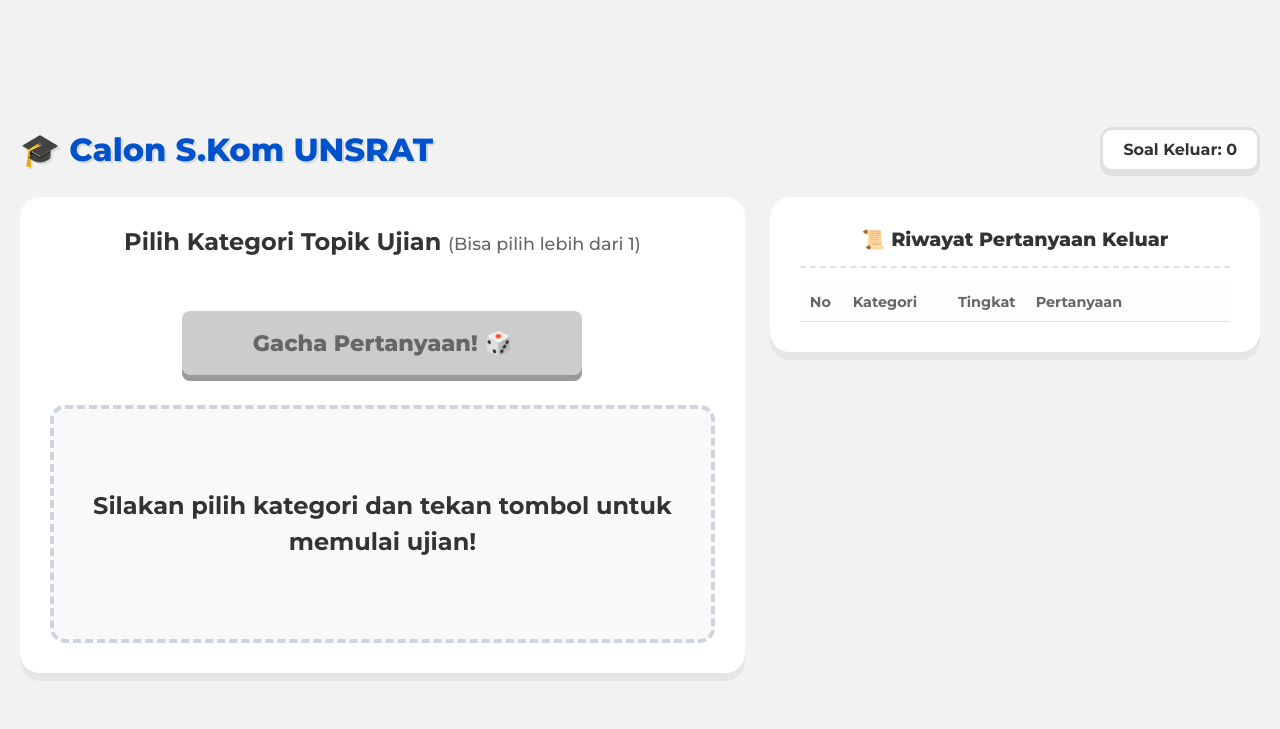
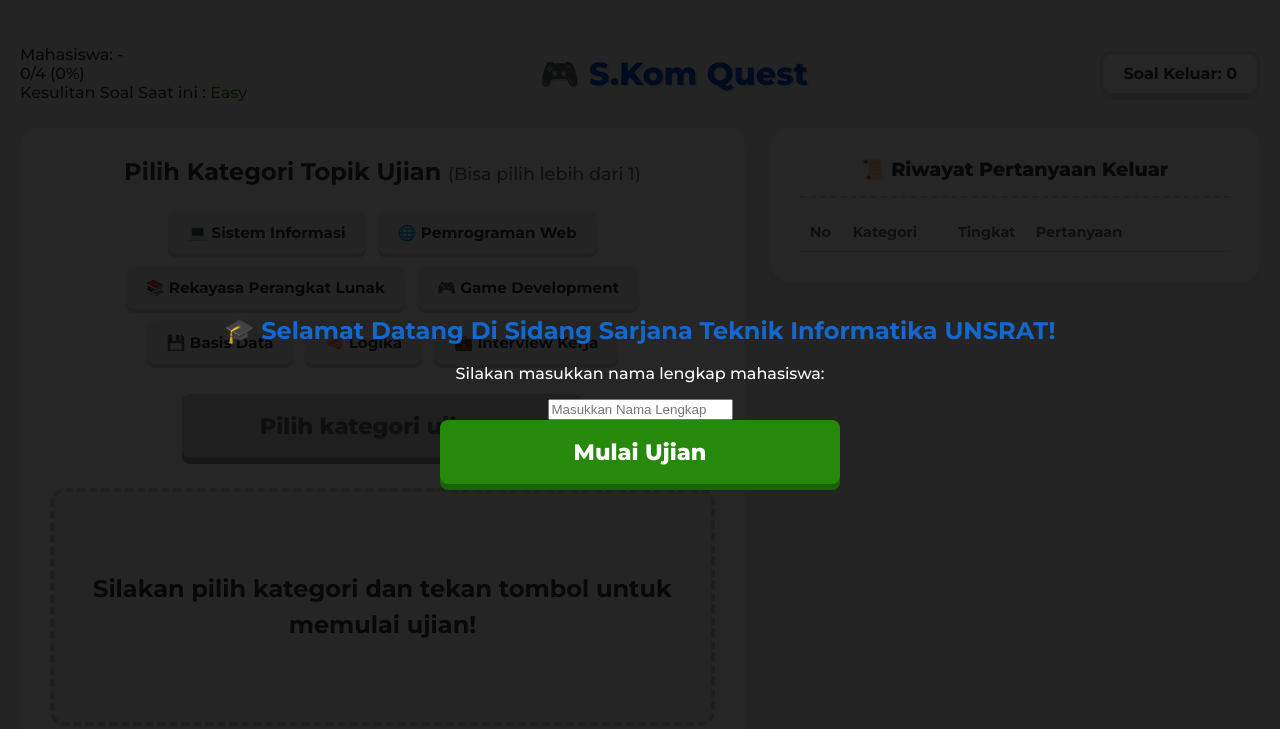
Before and after one commit to kypitunsrat/gachayourquestion, a plain HTML site: page index.html in a window 1280 px wide. Drawn offline with nearby package versions, Linux system fonts and the light colour scheme.

Commit message:
Update index.html

```diff
--- a/index.html
+++ b/index.html
@@ -3,7 +3,7 @@
 <head>
     <meta charset="UTF-8">
     <meta name="viewport" content="width=device-width, initial-scale=1.0">
-    <title>Calon S.Kom UNSRAT</title>
+    <title>🎮 S.Kom Quest</title>
     <link rel="stylesheet" href="style.css">
     <!-- Font ceria ala Kahoot -->
     <link href="https://fonts.googleapis.com/css2?family=Montserrat:wght@500;700;800&display=swap" rel="stylesheet">
@@ -12,17 +12,45 @@
 </head>
 <body>
 
+    <!-- POP-UP INPUT NAMA AWAL -->
+    <div class="popup-overlay" id="welcomeModal" style="display: flex;">
+        <div class="modal-content">
+            <h2 style="margin-top:0; color: #1368ce;">🎓 Selamat Datang Di Sidang Sarjana Teknik Informatika UNSRAT!</h2>
+            <p style="font-weight: 500;">Silakan masukkan nama lengkap mahasiswa:</p>
+            <input type="text" id="playerNameInput" class="name-input custom-placeholder" placeholder="Masukkan Nama Lengkap" autocomplete="off">
+            <button id="startBtn" class="kahoot-btn btn-play" style="margin-bottom: 0;">Mulai Ujian</button>
+        </div>
+    </div>
+
     <div class="app-container">
         <div class="top-bar">
-            <!-- Judul Aplikasi Khas UNSRAT -->
-            <div class="title-logo">🎓 Calon S.Kom UNSRAT</div>
+            <!-- KIRI: PROFIL & PROGRESS BAR -->
+            <div class="user-info">
+                <div class="user-name-container">
+                    <span class="user-label">Mahasiswa:</span>
+                    <span id="userNameDisplay" class="user-name-value">-</span>
+                </div>
+                <div class="progress-wrapper">
+                    <div class="progress-bar-bg" id="progressBarContainer">
+                        <!-- Segmen progress akan diisi otomatis lewat JS -->
+                    </div>
+                    <div id="progressText" class="progress-text">0/4 (0%)</div>
+                </div>
+                <!-- KESULITAN SOAL SAAT INI -->
+                <div class="diff-indicator">
+                    Kesulitan Soal Saat ini : <span id="currentDiffText" style="color: #26890c;">Easy</span>
+                </div>
+            </div>
+
+            <!-- TENGAH: Judul Aplikasi (S.Kom Quest) -->
+            <div class="title-logo">🎮 S.Kom Quest</div>
+
+            <!-- KANAN: Statistik Keluar -->
             <div class="stat-badge">Soal Keluar: <span id="answeredCount">0</span></div>
         </div>
 
-        <!-- BUNGKUS BARU: MEMBAGI LAYAR KIRI DAN KANAN -->
         <div class="layout-wrapper">
-
-            <!-- BAGIAN KIRI: AREA GACHA (Lebih Lebar) -->
+            <!-- BAGIAN KIRI: AREA GACHA -->
             <div class="gacha-section main-card">
                 <h2>Pilih Kategori Topik Ujian <span style="font-size: 1.1rem; font-weight: 500; color: #666;">(Bisa pilih lebih dari 1)</span></h2>
 
@@ -30,15 +58,21 @@
                     <!-- Tombol kategori dirender dari JavaScript -->
                 </div>
 
-                <!-- Tombol Gacha dengan ikon dadu -->
-                <button id="generateBtn" class="kahoot-btn btn-play" disabled>Gacha Pertanyaan! 🎲</button>
+                <!-- Tombol Gacha -->
+                <button id="generateBtn" class="kahoot-btn btn-play" disabled>Pilih kategori ujian...</button>
+
+                <!-- TOMBOL BENAR / SALAH -->
+                <div id="actionButtons" class="action-buttons" style="display: none; margin-bottom: 30px;">
+                    <button id="btnBenar" class="action-btn btn-benar">✅ Jawab Benar</button>
+                    <button id="btnSalah" class="action-btn btn-salah">❌ Salah / Pas</button>
+                </div>
 
                 <div class="question-box">
                     <div class="question-text" id="questionDisplay">Silakan pilih kategori dan tekan tombol untuk memulai ujian!</div>
                 </div>
             </div>
 
-            <!-- BAGIAN KANAN: AREA HISTORY (Lebih Kecil, Punya Kotak Sendiri) -->
+            <!-- BAGIAN KANAN: AREA HISTORY -->
             <div class="history-section main-card">
                 <div class="history-title">📜 Riwayat Pertanyaan Keluar</div>
                 <div class="table-responsive">
@@ -57,11 +91,10 @@
                     </table>
                 </div>
             </div>
-
-        </div> <!-- Penutup layout-wrapper -->
+        </div>
     </div>
 
-    <!-- FITUR: POP-UP OVERLAY (Disembunyikan) -->
+    <!-- POP-UP OVERLAY JACKPOT -->
     <div class="popup-overlay" id="skipPopup">
         <h1 class="popup-title">🎉 JACKPOT! 🎉</h1>
         <h2 class="popup-subtitle">MAHASISWA DAPAT SKIP!</h2>
```
